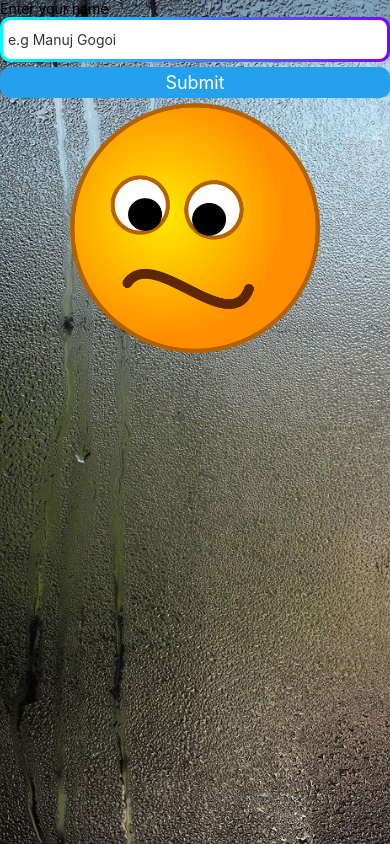
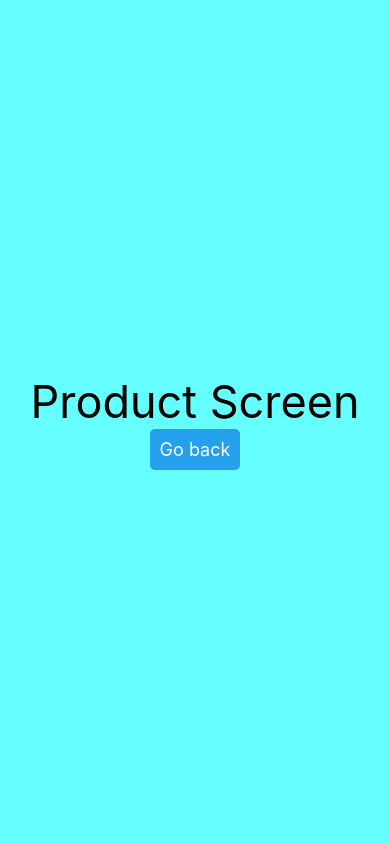
Before and after one commit to manujgogoi/RN-Practice, a React Native app: screen /Product in a window 390 px wide. Built offline with nearby package versions, Linux system fonts and the light colour scheme.

Commit message:
Stack Navigation is created

```diff
--- a/App.js
+++ b/App.js
@@ -1,147 +1,26 @@
-import {
-  View,
-  Text,
-  SafeAreaView,
-  StyleSheet,
-  Platform,
-  TextInput,
-  Pressable,
-  Alert,
-  Image,
-  ImageBackground,
-  Dimensions,
-} from "react-native";
-import { useState } from "react";
-import { LinearGradient } from "expo-linear-gradient";
-import { StatusBar } from "expo-status-bar";
+import { NavigationContainer } from "@react-navigation/native";
+import { createStackNavigator } from "@react-navigation/stack";
+import { View, Text, SafeAreaView, StyleSheet } from "react-native";
+import HomeScreen from "./src/Screens/HomeScreen";
+import ProductScreen from "./src/Screens/ProductScreen";
+
+const Stack = createStackNavigator();
 
 const App = () => {
-  const windowWidth = Dimensions.get("window").width;
-  const windowheight = Dimensions.get("window").height;
-  const [submitted, setSubmitted] = useState(false);
-  const [name, setName] = useState("");
-
-  const handleSubmit = () => {
-    if (name.length < 3) {
-      setSubmitted(false);
-      Alert.alert(
-        "Name error",
-        "Minimum 3 characters long",
-        [
-          {
-            text: "Cancel",
-            onPress: () => console.warn("Cancel Pressed"),
-            style: "cancel",
-          },
-          { text: "OK", onPress: () => console.warn("OK Pressed") },
-        ],
-        {
-          cancelable: true,
-        }
-      );
-    } else {
-      setSubmitted(true);
-    }
-  };
   return (
-    <ImageBackground
-      source={require("./assets/images/background.jpg")}
-      style={{ width: windowWidth, height: windowheight }}
-    >
-      <SafeAreaView style={styles.container}>
-        <StatusBar style="light" />
-        <View>
-          <Text>Enter your name</Text>
-          <LinearGradient
-            colors={[
-              "#00FFFF",
-              "#17C8FF",
-              "#329BFF",
-              "#4C64FF",
-              "#6536FF",
-              "#8000FF",
-            ]}
-            start={{ x: 0.0, y: 1.0 }}
-            end={{ x: 1.0, y: 1.0 }}
-            style={styles.grediant}
-          >
-            <TextInput
-              style={styles.textInput}
-              placeholder="e.g Manuj Gogoi"
-              onChangeText={(value) => setName(value)}
-            />
-          </LinearGradient>
-
-          <Pressable
-            style={({ pressed }) => [
-              { backgroundColor: pressed ? "#1183ca" : "#24A0ED" },
-              styles.button,
-            ]}
-            onPress={handleSubmit}
-          >
-            <Text style={styles.buttonText}>Submit</Text>
-          </Pressable>
-          <View style={{ alignItems: "center" }}>
-            {submitted ? (
-              <Image
-                source={require("./assets/images/HappyThumbsUp.png")}
-                style={styles.image}
-                resizeMode="contain"
-              />
-            ) : (
-              <Image
-                source={require("./assets/images/Angry.png")}
-                style={styles.image}
-                resizeMode="contain"
-              />
-            )}
-          </View>
-        </View>
-      </SafeAreaView>
-    </ImageBackground>
+    <NavigationContainer>
+      <Stack.Navigator screenOptions={{ header: () => null }}>
+        <Stack.Screen
+          name="Home"
+          component={HomeScreen}
+          options={{ header: () => null }}
+        />
+        <Stack.Screen name="Product" component={ProductScreen} />
+      </Stack.Navigator>
+    </NavigationContainer>
   );
 };
 
-const styles = StyleSheet.create({
-  container: {
-    flex: 1,
-    paddingTop: Platform.OS === "android" ? 25 : 0,
-    paddingHorizontal: 8,
-  },
-  grediant: {
-    height: 45,
-    width: "100%",
-    justifyContent: "center",
-    alignSelf: "center",
-    borderRadius: 10,
-    paddingHorizontal: 1,
-    paddingVertical: 2,
-  },
-  textInput: {
-    flex: 1.0,
-    alignSelf: "center",
-    justifyContent: "center",
-    backgroundColor: "#ffffff",
-    color: "#333",
-    width: "99%",
-    margin: 1,
-    borderRadius: 8,
-    paddingHorizontal: 5,
-  },
-  button: {
-    marginVertical: 5,
-    padding: 5,
-    alignItems: "center",
-    borderRadius: 10,
-  },
-  buttonText: {
-    color: "#fff",
-    fontSize: 18,
-  },
-  image: {
-    width: 250,
-    height: 250,
-  },
-});
+const styles = StyleSheet.create({});
 
 export default App;
--- a/package.json
+++ b/package.json
@@ -10,12 +10,17 @@
     "eject": "expo eject"
   },
   "dependencies": {
+    "@react-navigation/native": "^6.0.8",
+    "@react-navigation/stack": "^6.1.1",
     "expo": "~44.0.0",
     "expo-linear-gradient": "~11.0.3",
     "expo-status-bar": "~1.2.0",
     "react": "17.0.1",
     "react-dom": "17.0.1",
     "react-native": "0.64.3",
+    "react-native-gesture-handler": "~2.1.0",
+    "react-native-safe-area-context": "3.3.2",
+    "react-native-screens": "~3.10.1",
     "react-native-toast-notifications": "^3.2.3",
     "react-native-web": "0.17.1"
   },
--- /dev/null
+++ b/src/Screens/HomeScreen.js
@@ -0,0 +1,44 @@
+import { View, Text, StyleSheet, Pressable } from "react-native";
+import { backgroundColor } from "react-native/Libraries/Components/View/ReactNativeStyleAttributes";
+
+const HomeScreen = ({ navigation }) => {
+  const handleNavigation = () => {
+    navigation.navigate("Product");
+  };
+  return (
+    <View style={styles.container}>
+      <Text style={styles.title}>Home Screen</Text>
+      <Pressable
+        onPress={handleNavigation}
+        style={({ pressed }) => [
+          { backgroundColor: pressed ? "#000" : "#24a0ed" },
+          styles.button,
+        ]}
+      >
+        <Text style={styles.buttonText}>Product Screen</Text>
+      </Pressable>
+    </View>
+  );
+};
+
+const styles = StyleSheet.create({
+  container: {
+    flex: 1,
+    alignItems: "center",
+    justifyContent: "center",
+    backgroundColor: "#66ffff",
+  },
+  title: {
+    fontSize: 45,
+  },
+  button: {
+    padding: 10,
+    borderRadius: 5,
+  },
+  buttonText: {
+    color: "#fff",
+    fontSize: 18,
+  },
+});
+
+export default HomeScreen;
--- /dev/null
+++ b/src/Screens/ProductScreen.js
@@ -0,0 +1,43 @@
+import { View, Text, StyleSheet, Pressable } from "react-native";
+
+const ProductScreen = ({ navigation }) => {
+  const handleNavigation = () => {
+    navigation.goBack();
+  };
+  return (
+    <View style={styles.container}>
+      <Text style={styles.title}>Product Screen</Text>
+      <Pressable
+        onPress={handleNavigation}
+        style={({ pressed }) => [
+          { backgroundColor: pressed ? "#000" : "#24a0ed" },
+          styles.button,
+        ]}
+      >
+        <Text style={styles.buttonText}>Go back</Text>
+      </Pressable>
+    </View>
+  );
+};
+
+const styles = StyleSheet.create({
+  container: {
+    flex: 1,
+    alignItems: "center",
+    justifyContent: "center",
+    backgroundColor: "#66ffff",
+  },
+  title: {
+    fontSize: 45,
+  },
+  button: {
+    padding: 10,
+    borderRadius: 5,
+  },
+  buttonText: {
+    color: "#fff",
+    fontSize: 18,
+  },
+});
+
+export default ProductScreen;
```
Also changed, not shown: 1 other file (tests, documents, lock files or other folders).
